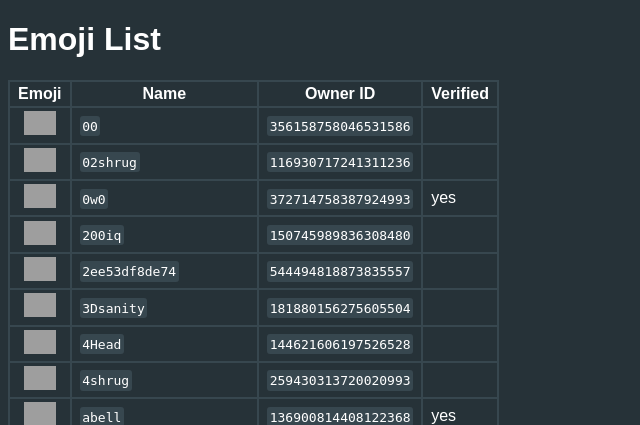
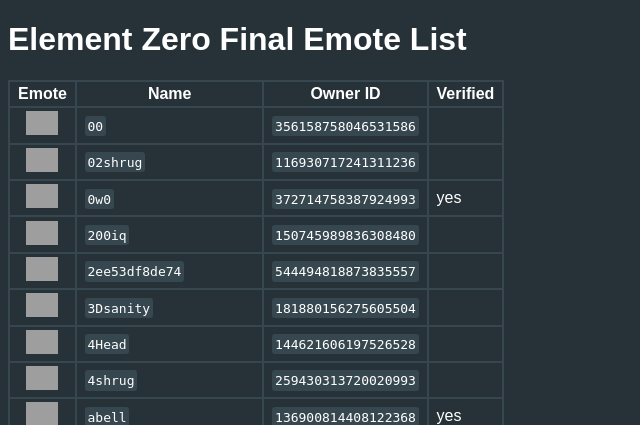
Before and after one commit to EmoteBot/EmoteCollector-website, a Python web app: template templates/e0-list.html in a window 1280 px wide. Shown: the top 425 px of the page, without its empty margins (0-640 px from the left). Run offline with Jinja, Linux system fonts and the light colour scheme; the template is opened without the code that fills it, so the values that code supplies are empty; grey boxes are pictures that could not be loaded.

Commit message:
rebrand the e0 list a bit

```diff
--- a/templates/e0-list.html
+++ b/templates/e0-list.html
@@ -3,7 +3,7 @@
 <html lang="en">
 <head>
 <meta charset="UTF-8">
-<title>Element Zero Emoji List</title>
+<title>Element Zero Final Emoji List</title>
 <style>
         body {
             background: #263238;
@@ -42,11 +42,11 @@
     </style>
 </head>
 <body>
-<h1>Emoji List</h1>
+<h1>Element Zero Final Emote List</h1>
 <table>
 <thead>
 <tr>
-<th>Emoji</th>
+<th>Emote</th>
 <th>Name</th>
 <th>Owner ID</th>
 <th>Verified</th>
```
